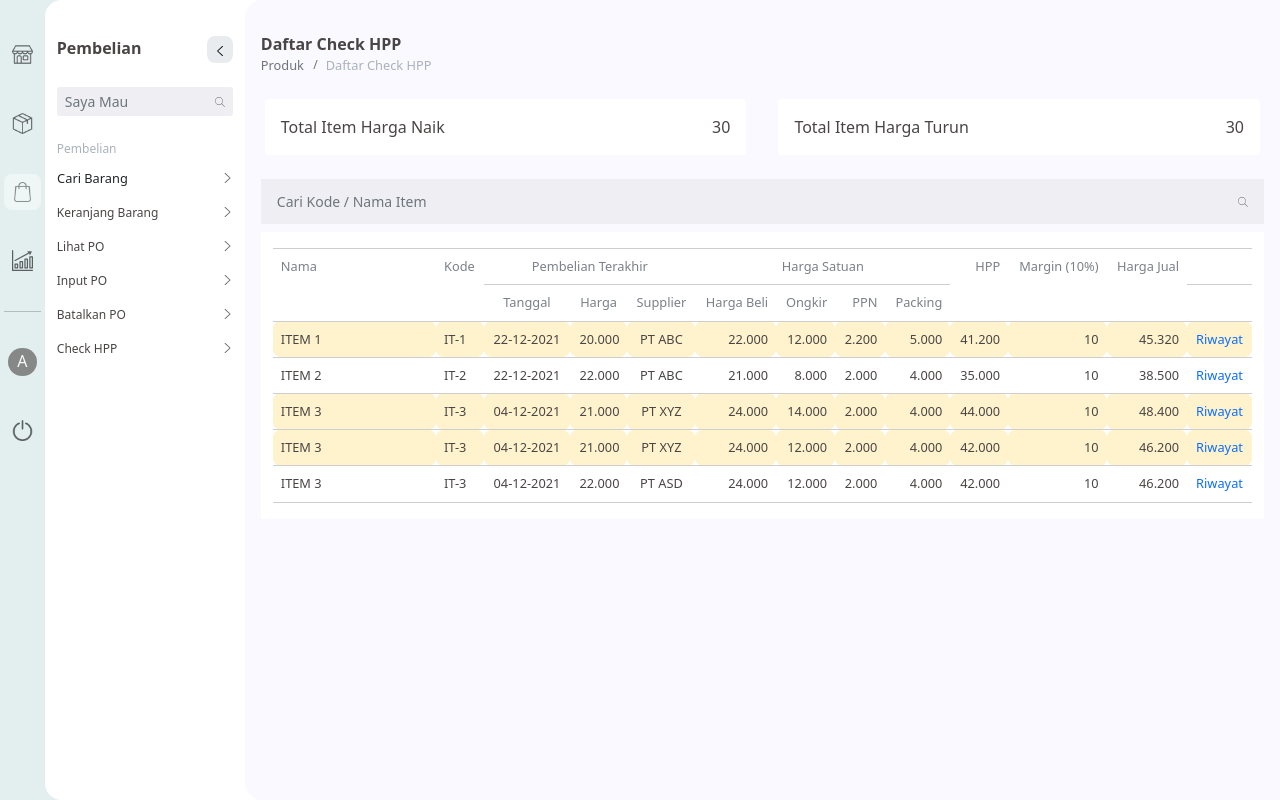
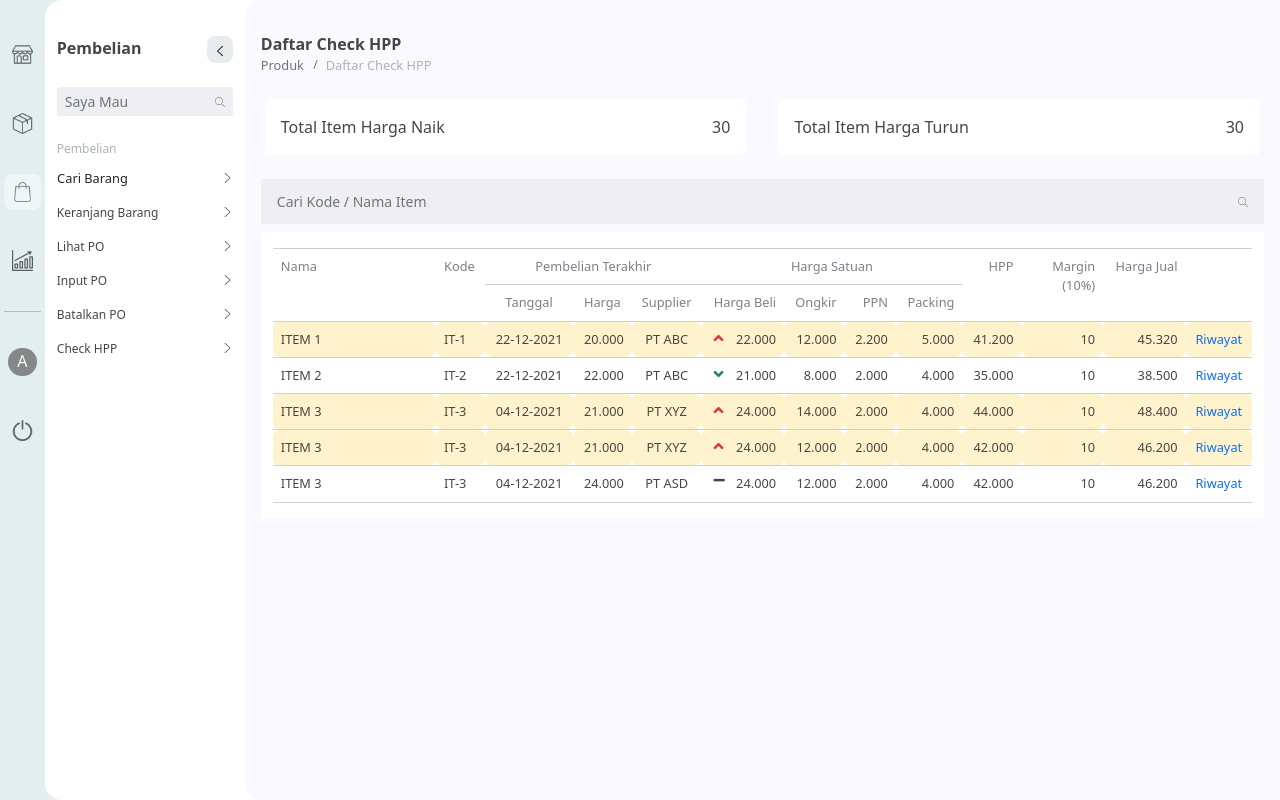
Before and after one commit to SODA-ID/soda-id.github.io, a plain HTML site: page Product/hpp.html in a window 1280 px wide. Drawn offline with Linux system fonts and the light colour scheme.

Commit message:
Website update

```diff
--- a/Product/hpp.html
+++ b/Product/hpp.html
@@ -7,7 +7,9 @@
     <title>vhub</title>
     <link rel="stylesheet" href="../assets/bootstrap/css/bootstrap.min.css">
     <link rel="stylesheet" href="https://fonts.googleapis.com/css?family=Lato">
+    <link rel="stylesheet" href="../assets/fonts/fontawesome-all.min.css">
     <link rel="stylesheet" href="../assets/fonts/font-awesome.min.css">
+    <link rel="stylesheet" href="../assets/fonts/fontawesome5-overrides.min.css">
     <link rel="stylesheet" href="../assets/css/styles.min.css">
 </head>
 
@@ -143,8 +145,9 @@
                                                         <td class="text-center" colspan="3">Pembelian Terakhir</td>
                                                         <td class="text-center" style="text-align: right;" colspan="4">Harga Satuan</td>
                                                         <td class="text-end text-right" style="text-align: right;" rowspan="2">HPP</td>
-                                                        <td class="text-end text-right" style="text-align: right;" rowspan="2">Margin (10%)</td>
+                                                        <td class="text-end text-right col-1" rowspan="2">Margin (10%)</td>
                                                         <td class="text-end text-right" rowspan="2">Harga Jual</td>
+                                                        <td class="text-end text-right" rowspan="2"></td>
                                                     </tr>
                                                     <tr class="sub-header no-top">
                                                         <td class="text-center">Tanggal</td>
@@ -161,7 +164,7 @@
                                                         <td class="text-center">22-12-2021</td>
                                                         <td class="text-end">20.000</td>
                                                         <td class="text-center">PT ABC</td>
-                                                        <td class="text-end">22.000</td>
+                                                        <td class="text-end">22.000<i class="fas fa-angle-up d-inline float-start text-danger px-1" style="font-size: 16px;"></i></td>
                                                         <td class="text-end">12.000</td>
                                                         <td class="text-end">2.200</td>
                                                         <td class="text-end">5.000</td>
@@ -176,7 +179,7 @@
                                                         <td class="text-center">22-12-2021</td>
                                                         <td class="text-end">22.000</td>
                                                         <td class="text-center">PT ABC</td>
-                                                        <td class="text-end">21.000</td>
+                                                        <td class="text-end">21.000<i class="fas fa-angle-down d-inline float-start text-success px-1" style="font-size: 16px;"></i></td>
                                                         <td class="text-end">8.000</td>
                                                         <td class="text-end">2.000</td>
                                                         <td class="text-end">4.000</td>
@@ -191,7 +194,7 @@
                                                         <td class="text-center">04-12-2021</td>
                                                         <td class="text-end">21.000</td>
                                                         <td class="text-center">PT XYZ</td>
-                                                        <td class="text-end">24.000</td>
+                                                        <td class="text-end">24.000<i class="fas fa-angle-up d-inline float-start text-danger px-1" style="font-size: 16px;"></i></td>
                                                         <td class="text-end">14.000</td>
                                                         <td class="text-end">2.000</td>
                                                         <td class="text-end">4.000</td>
@@ -206,7 +209,7 @@
                                                         <td class="text-center">04-12-2021</td>
                                                         <td class="text-end">21.000</td>
                                                         <td class="text-center">PT XYZ</td>
-                                                        <td class="text-end">24.000</td>
+                                                        <td class="text-end">24.000<i class="fas fa-angle-up d-inline float-start text-danger px-1" style="font-size: 16px;"></i></td>
                                                         <td class="text-end">12.000</td>
                                                         <td class="text-end">2.000</td>
                                                         <td class="text-end">4.000</td>
@@ -219,9 +222,9 @@
                                                         <td class="col-2">ITEM 3</td>
                                                         <td>IT-3</td>
                                                         <td class="text-center">04-12-2021</td>
-                                                        <td class="text-end">22.000</td>
+                                                        <td class="text-end">24.000</td>
                                                         <td class="text-center">PT ASD</td>
-                                                        <td class="text-end">24.000</td>
+                                                        <td class="text-end">24.000<i class="fas fa-minus d-inline float-start text-s px-1" style="font-size: 13px;"></i></td>
                                                         <td class="text-end">12.000</td>
                                                         <td class="text-end">2.000</td>
                                                         <td class="text-end">4.000</td>
```
Also changed, not shown: DO/create.html (+2 -0 lines), DO/index.html (+2 -0 lines), PO/cart.html (+2 -0 lines), PO/create.html (+2 -0 lines), PO/product-create.html (+2 -0 lines), PO/product-new.html (+2 -0 lines), PO/product-old.html (+2 -0 lines), PO/searchproduct.html (+2 -0 lines), SO/index.html (+2 -0 lines), index.html (+2 -0 lines), invoice/create.html (+2 -0 lines), invoice/index.html (+2 -0 lines), temp/index.html (+2 -0 lines), temp/katalog-detail.html (+2 -0 lines), 1 other file.
